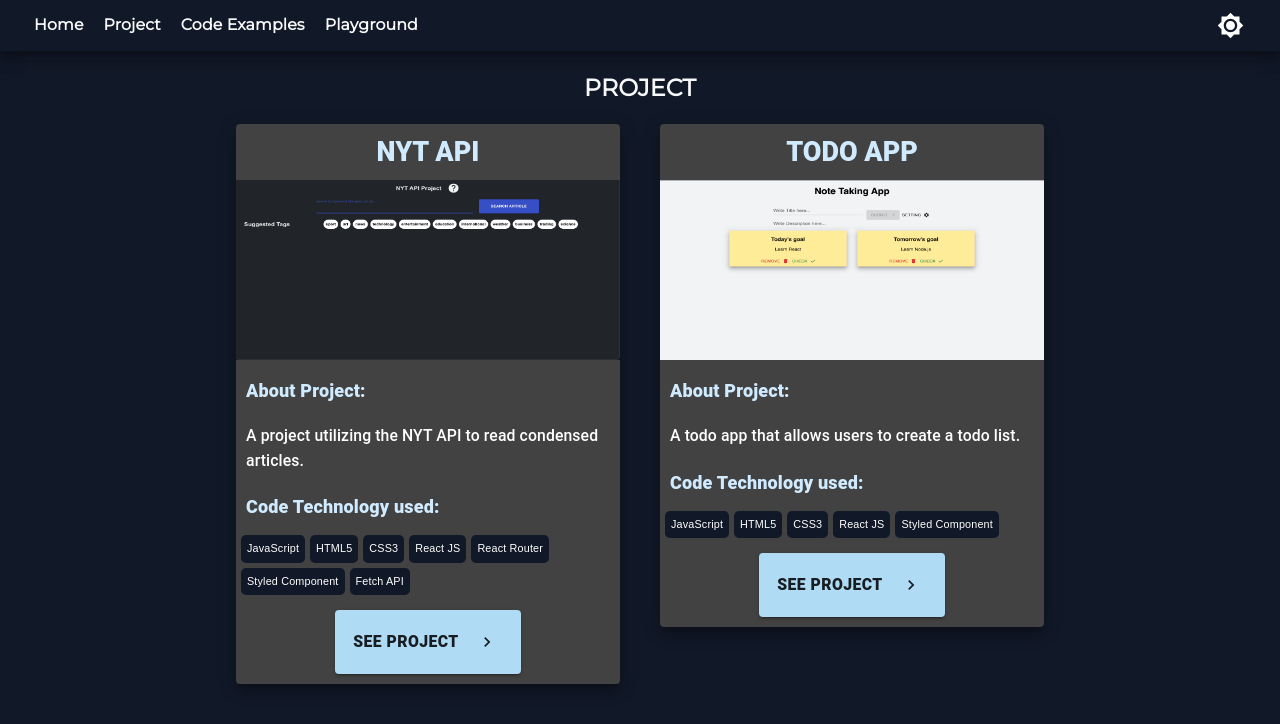
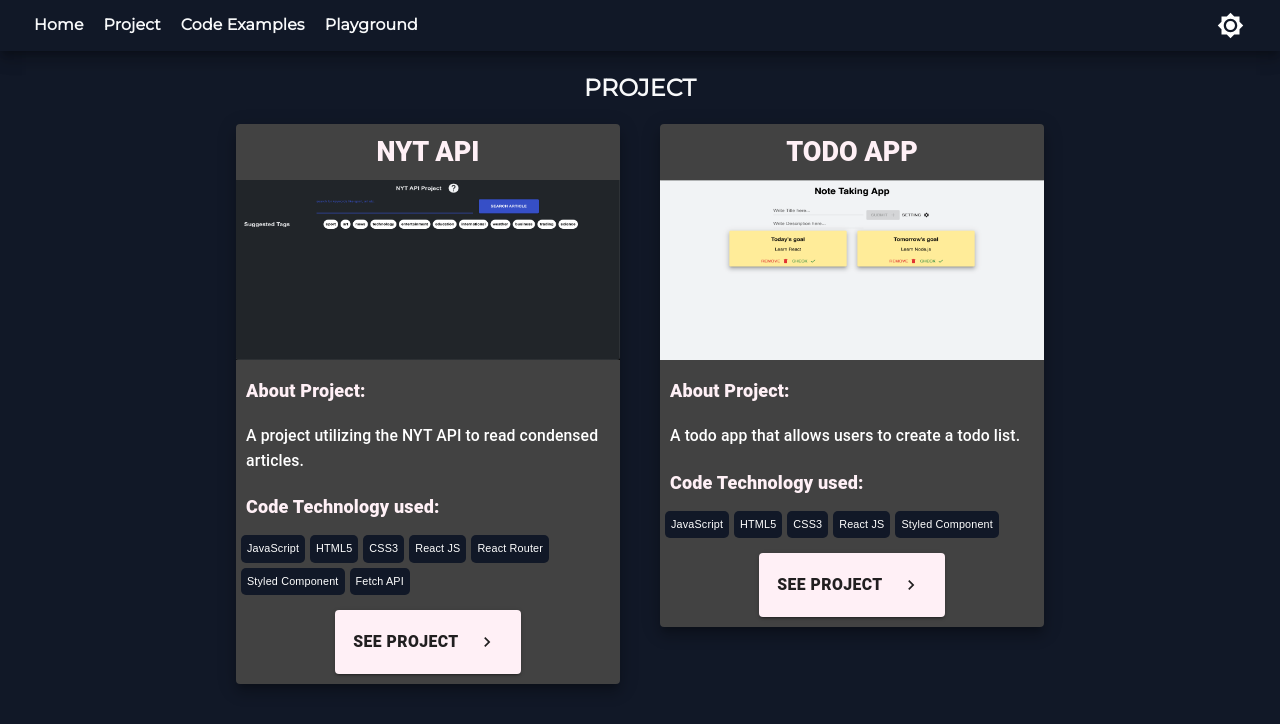
Before and after one commit to YutaMoriJP/Portfolio, a React (Create React App) app: page /project in a window 1280 px wide. Shown: the top 724 px of the page. Built offline with nearby package versions, Linux system fonts and the light colour scheme.

Commit message:
updated material ui primary color

```diff
--- a/src/GlobalStyle/theme.js
+++ b/src/GlobalStyle/theme.js
@@ -4,7 +4,7 @@ export const styledTheme = {
     color: "#f8f9fa",
     black: "#212529",
     buttonLink: "#212529",
-    titleColor: "#d0ebff",
+    titleColor: "#fff0f6",
     titleGradient: {
       background: "#fff0f6",
       webkit: "-webkit-linear-gradient(to right, #fff0f6 0%, #d6336c 100%)",
@@ -25,8 +25,10 @@ export const styledTheme = {
       linear: "linear-gradient(to right,#121FCF 0%, #CF1512 100%)",
     },
   },
-};
+}; //#748ffc
 export const materialColors = {
-  primary: { dark: "#AFDBF5", light: "#1D428A" },
+  primary: { dark: "#fff0f6", light: "#1D428A" },
   secondary: { dark: "#f783ac", light: "#d6336c" },
 };
+//AFDBF5
+//d0ebff
```
